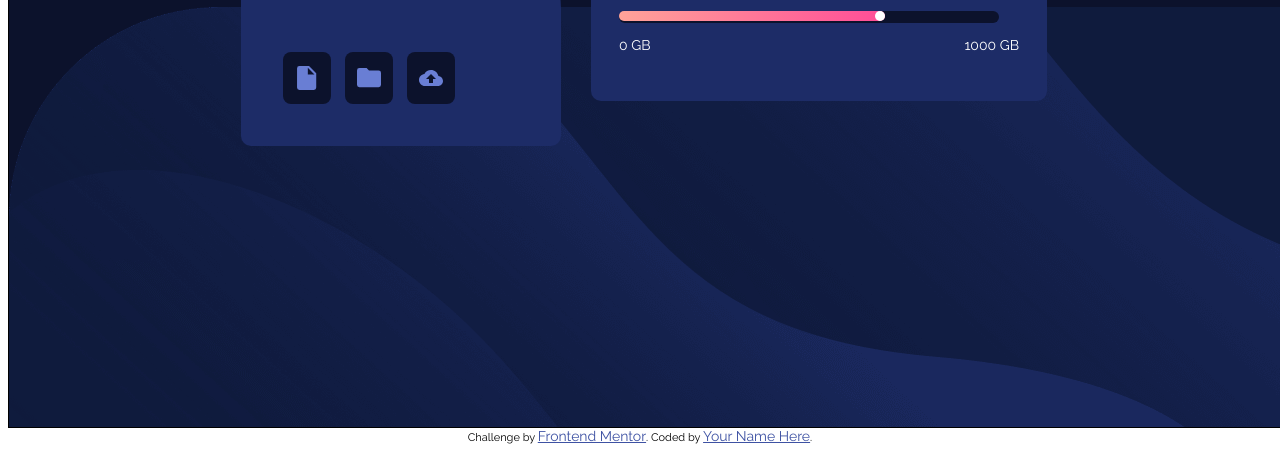
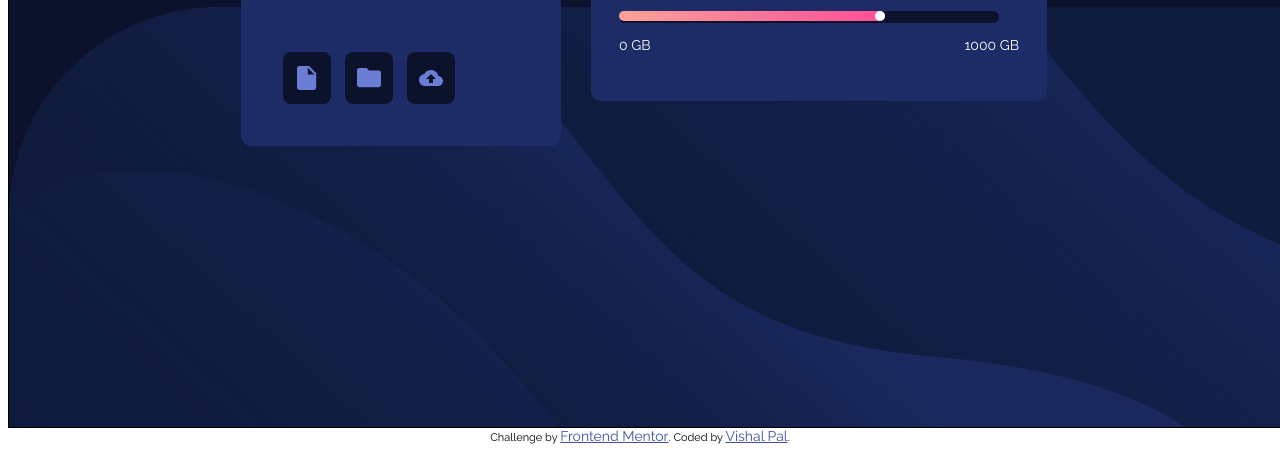
Before and after one commit to vishy312/fylo-data-storage, a plain HTML site: page docs/index.html in a window 1280 px wide. Shown: the part 382-834 px from the top of the page. Drawn offline with Linux system fonts and the light colour scheme.

Commit message:
challenge completed

```diff
--- a/docs/index.html
+++ b/docs/index.html
@@ -52,9 +52,9 @@
 
 
   </main>
-  <div class="attribution">
+  <div role="footer" class="attribution">
     Challenge by <a href="https://www.frontendmentor.io?ref=challenge" target="_blank">Frontend Mentor</a>.
-    Coded by <a href="#">Your Name Here</a>.
+    Coded by <a href="https://github.com/vishy312/fylo-data-storage">Vishal Pal</a>.
   </div>
 </body>
 </html>
```
